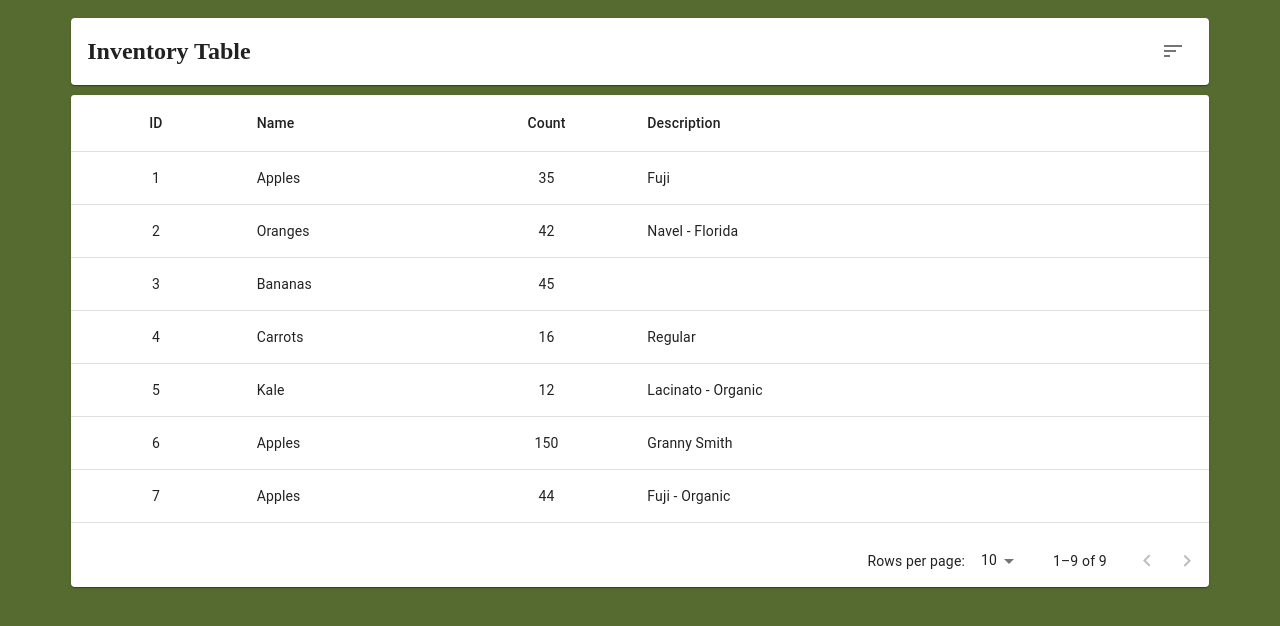
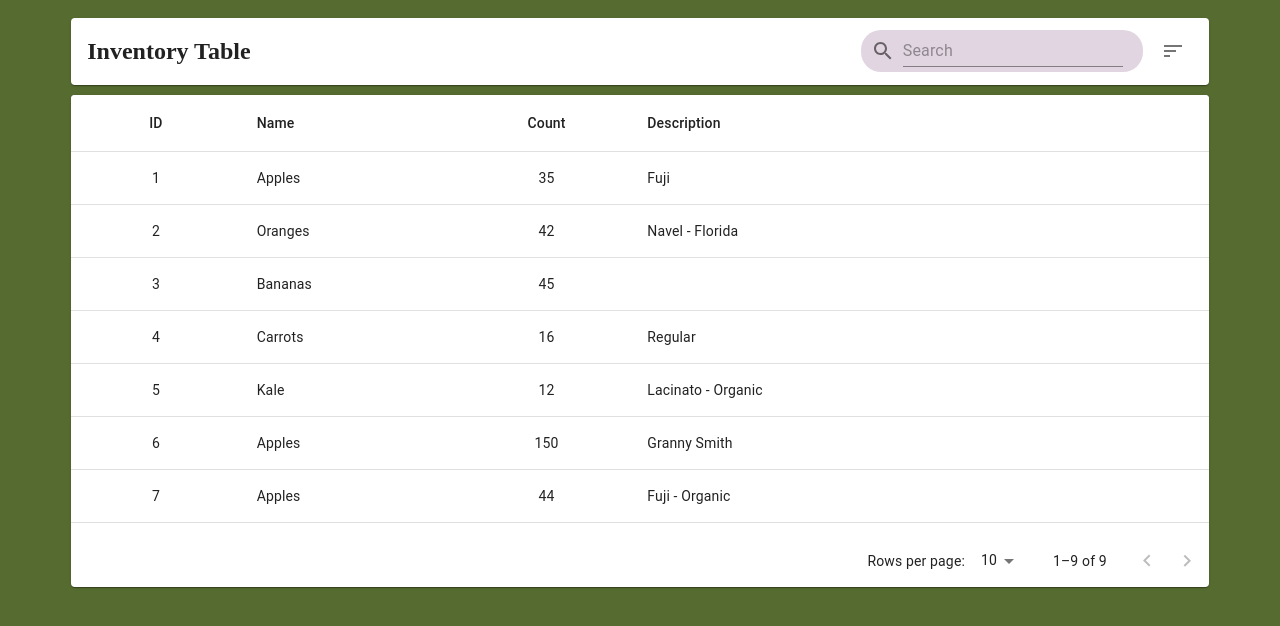
Before and after one commit to cole-flournoy/inventory-app, a React (Vite) app in the folder client/: page /inventoryTable in a window 1280 px wide. Shown: the top 626 px of the page. Built offline with nearby package versions, Linux system fonts and the light colour scheme.

Commit message:
Add table search

```diff
--- a/client/src/components/Table.tsx
+++ b/client/src/components/Table.tsx
@@ -25,6 +25,9 @@ import Button from '@mui/material/Button'
 import mergeSort from '../utils/mergeSort'
 import bubbleSort from '../utils/bubbleSort'
 import quickSort from '../utils/quickSort'
+import Box from '@mui/material/Box'
+import SearchIcon from '@mui/icons-material/Search';
+import TextField from '@mui/material/TextField'
 export interface Column {
    id: string
    label: string
@@ -68,6 +71,7 @@ export default function Table({ columns, rows, title, handleEditClick }:
    const [sortAnchorEl, setSortAnchorEl] = useState<null | HTMLElement>(null)
    const [sortOptions, setSortOptions] = useState<SortOptions>({sortColumn: columns[0].id as keyof Row, algorithm: 'merge', sortOrder: 'asc'})
    const [sortedRows, setSortedRows] = useState<Row[]>(sortRows(rows, sortOptions))
+   const [searchInput, setSearchInput] = useState<string>('')
 
    const algorithmOptions = [
       {id: 'bubble', display: 'Bubble sort'},
@@ -85,11 +89,40 @@ export default function Table({ columns, rows, title, handleEditClick }:
      setPage(0)
    }
 
+   const getDisplayRows = () => {
+      if (searchInput === '') {
+         return sortedRows
+      } else {
+         return sortedRows.filter((row) => {
+            return Object.values(row).some((value) => {
+               if (typeof value === 'string') {
+                  return value.toLowerCase().includes(searchInput.toLowerCase())
+               } else if (typeof value === 'number') {
+                  return value.toString().includes(searchInput)
+               }
+               return false
+            })
+         })
+      }
+   }
+
    return (
      <>
       <Paper sx={{ width: '90%', minWidth: '550px', marginY: '10px', display: 'flex', justifyContent: 'space-between', alignItems: 'center' }}>
          <h2 style={{ padding: '0 16px' }}>{title}</h2>
-         <div style={{ padding: '0 16px' }}>
+         <div style={{ padding: '0 16px', display: 'flex', gap: '10px', alignItems: 'center' }}>
+            <Box sx={{ display: 'flex', alignItems: 'center', backgroundColor: 'rgba(105, 47, 107, .2)', borderRadius: '20px', padding: '5px 20px 5px 10px' }}>
+               <SearchIcon sx={{ color: 'action.active', mr: 1, my: 0.5 }} />
+               <TextField
+                  id='search'
+                  placeholder='Search'
+                  variant='standard'
+                  value={searchInput}
+                  onChange={(e) => {
+                     setSearchInput(e.target.value)
+                  }}
+                  sx={{ marginTop: 0 }}/>
+            </Box>
             <Tooltip title='Sorting options'>
                <IconButton onClick={(e) => setSortAnchorEl(sortAnchorEl ? null : e.currentTarget)}>
                   <SortIcon />
@@ -142,7 +175,7 @@ export default function Table({ columns, rows, title, handleEditClick }:
                <Button
                   variant='contained'
                   onClick={() => {
-                     setSortedRows(sortRows(rows, sortOptions))
+                     setSortedRows((prevRows) => sortRows(prevRows, sortOptions))
                      setSortAnchorEl(null)
                   }}
                   >Sort</Button>
@@ -168,7 +201,7 @@ export default function Table({ columns, rows, title, handleEditClick }:
                </TableRow>
             </TableHead>
             <TableBody>
-               {sortedRows
+               {getDisplayRows()
                   .slice(page * rowsPerPage, page * rowsPerPage + rowsPerPage)
                   .map((row) => {
                   return (
```
